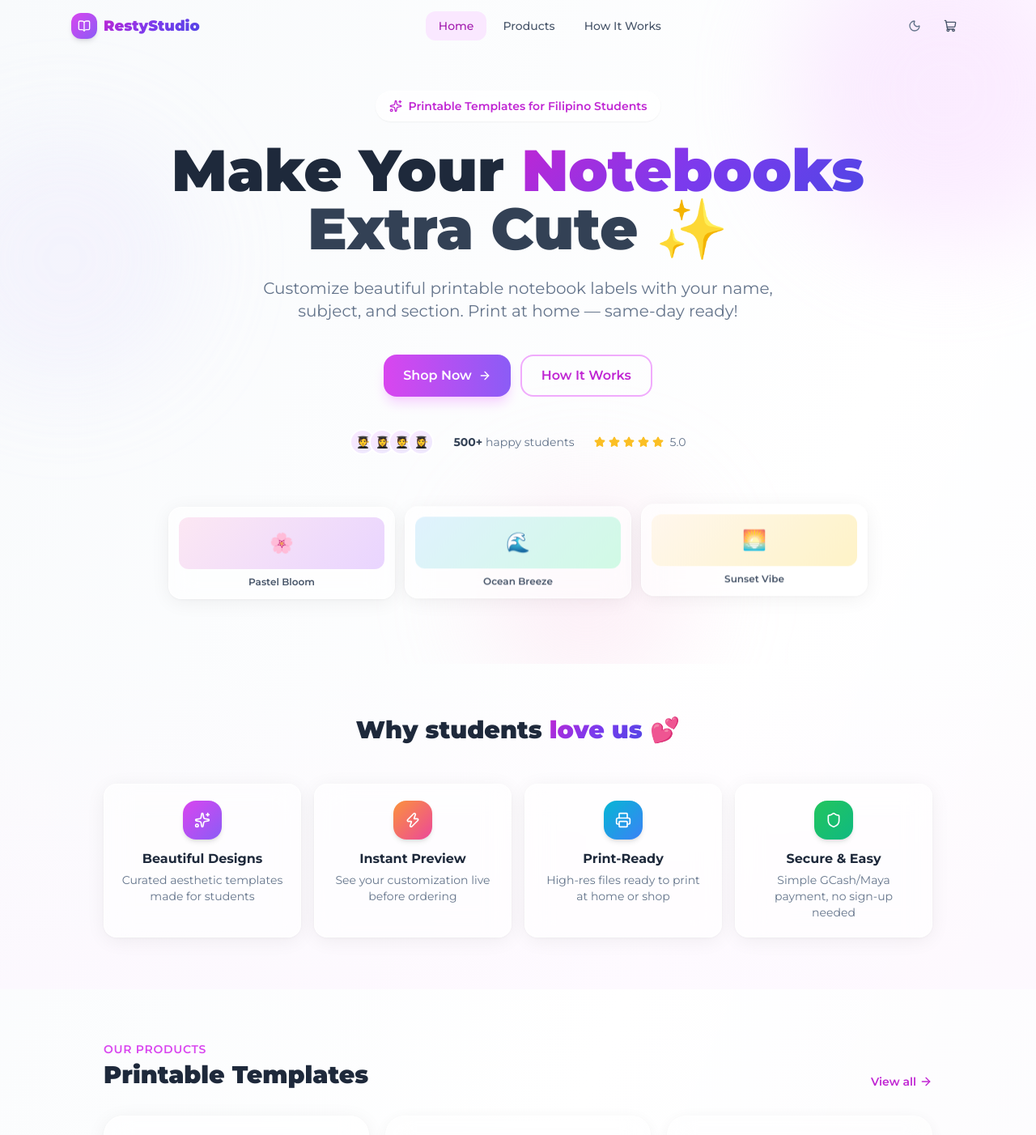
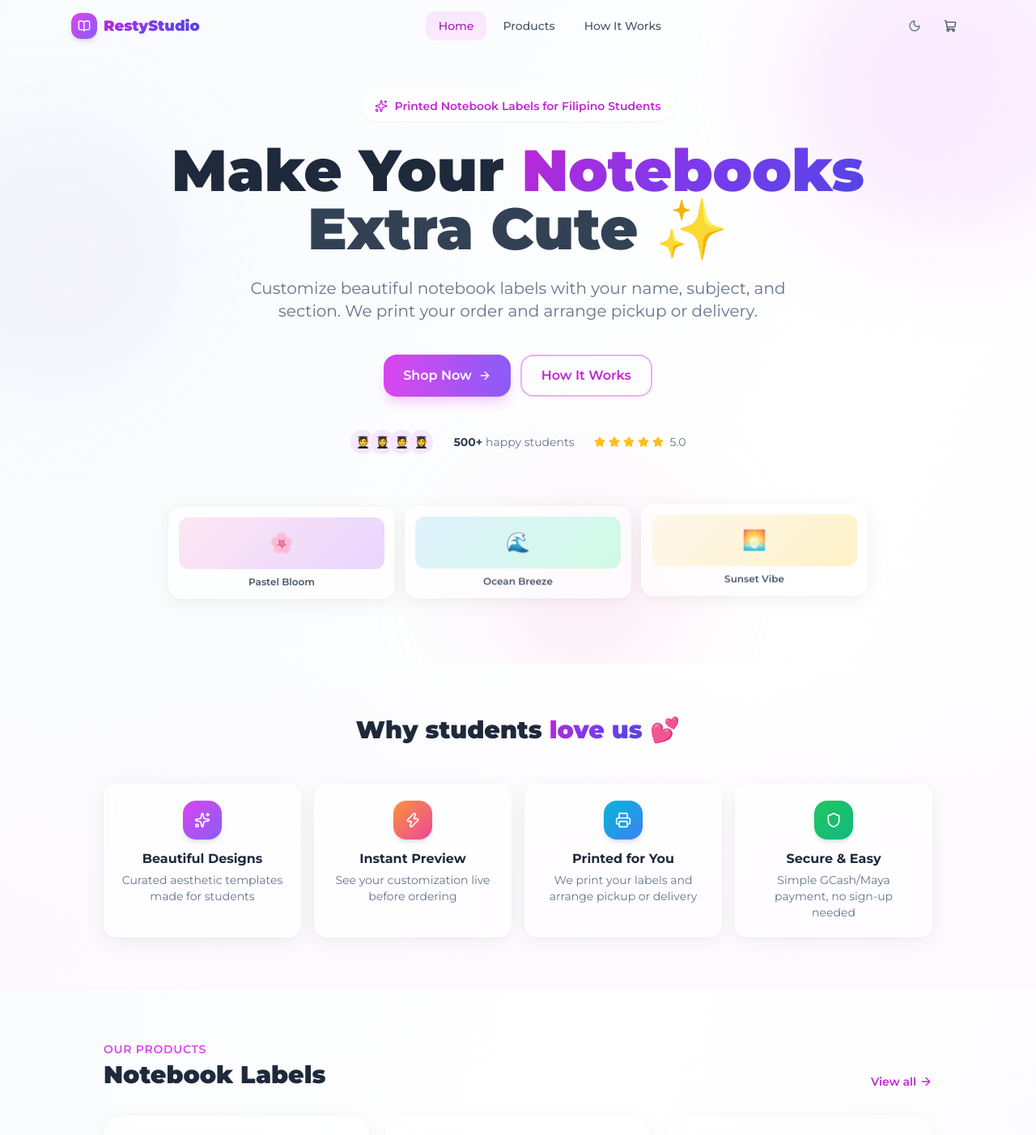
Before and after one commit to Sneax322/RestyStudio, a React (Vite) app: page / in a window 1280 px wide. Shown: the top 1402 px of the page at 81% size. Built offline with nearby package versions, Linux system fonts and the light colour scheme.

Commit message:
Update Home copy: remove digital download language and switch to printed pickup/delivery messaging.

```diff
--- a/src/pages/Home.jsx
+++ b/src/pages/Home.jsx
@@ -12,7 +12,7 @@ const testimonials = [
 const features = [
   { icon: Sparkles, title: 'Beautiful Designs', desc: 'Curated aesthetic templates made for students', color: 'from-fuchsia-500 to-violet-500' },
   { icon: Zap, title: 'Instant Preview', desc: 'See your customization live before ordering', color: 'from-orange-400 to-pink-500' },
-  { icon: Printer, title: 'Print-Ready', desc: 'High-res files ready to print at home or shop', color: 'from-cyan-500 to-blue-500' },
+  { icon: Printer, title: 'Printed for You', desc: 'We print your labels and arrange pickup or delivery', color: 'from-cyan-500 to-blue-500' },
   { icon: Shield, title: 'Secure & Easy', desc: 'Simple GCash/Maya payment, no sign-up needed', color: 'from-green-500 to-emerald-500' },
 ]
 
@@ -34,7 +34,7 @@ export default function Home() {
           {/* Badge */}
           <div className="inline-flex items-center gap-2 glass px-4 py-2 rounded-full text-sm font-semibold text-fuchsia-600 dark:text-fuchsia-400 mb-6 shadow-sm">
             <Sparkles className="w-4 h-4" />
-            Printable Templates for Filipino Students
+            Printed Notebook Labels for Filipino Students
           </div>
 
           <h1 className="text-5xl sm:text-6xl md:text-7xl font-black leading-tight mb-6">
@@ -45,8 +45,8 @@ export default function Home() {
           </h1>
 
           <p className="text-lg sm:text-xl text-slate-500 dark:text-slate-400 max-w-2xl mx-auto mb-10 leading-relaxed">
-            Customize beautiful printable notebook labels with your name, subject, and section.
-            Print at home — same-day ready!
+            Customize beautiful notebook labels with your name, subject, and section.
+            We print your order and arrange pickup or delivery.
           </p>
 
           <div className="flex flex-col sm:flex-row gap-3 justify-center">
@@ -62,7 +62,7 @@ export default function Home() {
           <div className="mt-10 flex items-center justify-center gap-6 text-sm text-slate-500 dark:text-slate-400">
             <div className="flex -space-x-2">
               {['🧑‍🎓', '👩‍🎓', '🧑‍🎓', '👩‍🎓'].map((e, i) => (
-                <div key={i} className="w-8 h-8 rounded-full bg-gradient-to-br from-fuchsia-100 to-violet-100 dark:from-fuchsia-900 dark:to-violet-900 flex items-center justify-center text-sm border-2 border-white dark:border-slate-800">
+                <div key={i} className="w-8 h-8 rounded-full bg-gradient-to-br from-fuchsia-100 to-violet-100 dark:from-fuchsia-900 dark:to-violet-900 flex items-center justify-center text-sm border border-white/80 dark:border-slate-800">
                   {e}
                 </div>
               ))}
@@ -116,7 +116,7 @@ export default function Home() {
           <div className="flex items-end justify-between mb-8">
             <div>
               <p className="text-fuchsia-500 font-semibold text-sm mb-1 uppercase tracking-wider">Our Products</p>
-              <h2 className="text-3xl font-black text-slate-800 dark:text-slate-100">Printable Templates</h2>
+              <h2 className="text-3xl font-black text-slate-800 dark:text-slate-100">Notebook Labels</h2>
             </div>
             <Link to="/products" className="text-fuchsia-600 font-semibold text-sm flex items-center gap-1 hover:gap-2 transition-all">
               View all <ArrowRight className="w-4 h-4" />
@@ -138,7 +138,7 @@ export default function Home() {
             {[
               { num: '01', title: 'Choose a Design', desc: 'Pick from our beautiful notebook label templates', emoji: '🎨' },
               { num: '02', title: 'Customize It', desc: 'Enter your name, subject, and section — see it live!', emoji: '✏️' },
-              { num: '03', title: 'Print & Enjoy', desc: 'Pay via GCash or Maya, download, and print!', emoji: '🖨️' },
+              { num: '03', title: 'We Print & Arrange', desc: 'Pay via GCash or Maya — we print your order and arrange pickup or delivery.', emoji: '🖨️' },
             ].map(step => (
               <div key={step.num} className="glass-card rounded-2xl p-6">
                 <div className="text-4xl mb-3">{step.emoji}</div>
```
